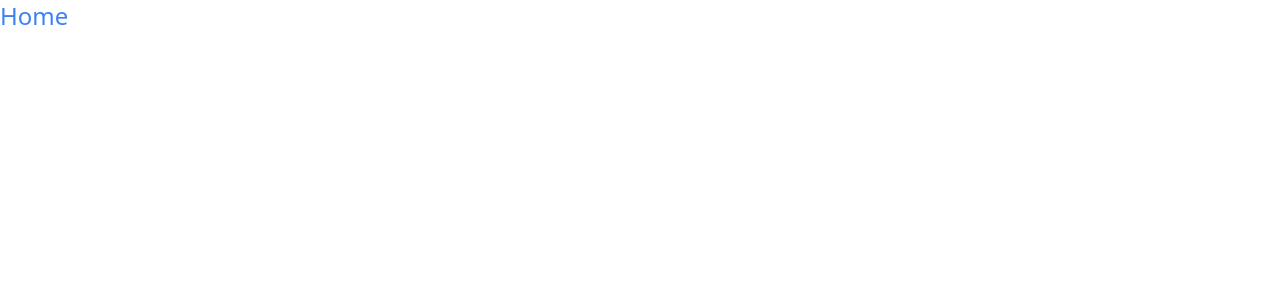
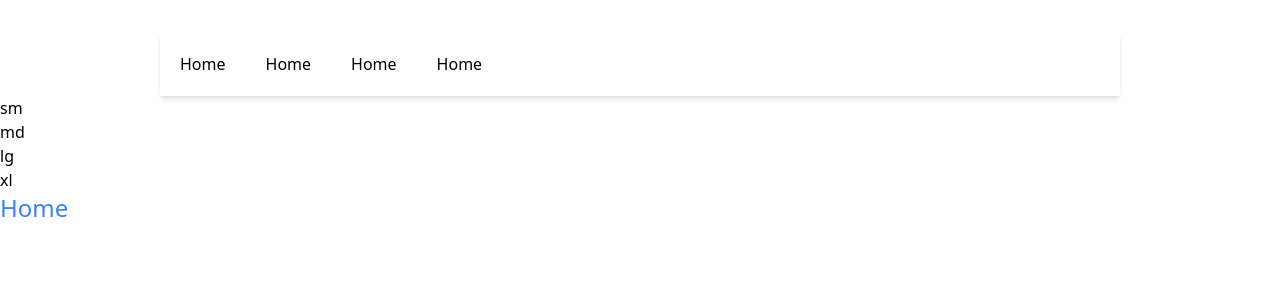
Before and after one commit to samgcode/skills-comp-2022, a React (Create React App) app: page /Home in a window 1280 px wide. Shown: the top 300 px of the page. Built offline with nearby package versions, Linux system fonts and the light colour scheme.

Commit message:
create navbar

```diff
--- a/src/App.jsx
+++ b/src/App.jsx
@@ -1,10 +1,11 @@
 import Router from './Router'
+import Navbar from './components/navbar/Navbar'
 
 function App() {
   return (
     <div>
       <header>
-
+        <Navbar></Navbar>
       </header>
       <body>
         <Router />
--- a/src/Router.jsx
+++ /dev/null
@@ -1,16 +0,0 @@
-import { BrowserRouter, Routes, Route} from "react-router-dom"
-
-import Home from './pages/Home'
-
-function Router() {
-  return (
-    <BrowserRouter>
-      <Routes>
-        <Route exact path='/' element={<Home/>}/>
-        <Route exact path='/Home' element={<Home/>}/>
-      </Routes>
-    </BrowserRouter>
-  )
-}
-
-export default Router
--- /dev/null
+++ b/src/components/TailwindSizingDisplay.jsx
@@ -0,0 +1,14 @@
+function TailwindSizingDisplay() {
+  return (
+    <div>
+      <h1 className="block sm:hidden">xs</h1>
+      <h1 className="hidden sm:block">sm</h1>
+      <h1 className="hidden md:block">md</h1>
+      <h1 className="hidden lg:block">lg</h1>
+      <h1 className="hidden xl:block">xl</h1>
+      <h1 className="hidden 2xl:block">2xl</h1>
+    </div>
+  )
+}
+
+export default TailwindSizingDisplay
--- /dev/null
+++ b/src/components/navbar/Navbar.jsx
@@ -0,0 +1,42 @@
+import { useState } from "react"
+import { Link } from "react-router-dom"
+
+function Navbar() {
+  const [open, setOpen] = useState(false)
+
+  function handleClick() {
+    setOpen(!open)
+  }
+
+  return (
+    <div className="content-center mx-auto">
+      <nav className="shadow-md w-full md:w-3/4 mx-auto">
+        <div className="bg-white mt-8 w-full h-16 flex md:justify-between justify-end md:rounded md:w-3/4">
+          <div className="text-black text-center align-middle my-auto md:block hidden ">
+            <Link to="/Home" className="mx-5">Home</Link>
+            <Link to="/Home" className="mx-5">Home</Link>
+            <Link to="/Home" className="mx-5">Home</Link>
+            <Link to="/Home" className="mx-5">Home</Link>
+          </div>
+          <button className="w-6 h-6 my-auto text-black mx-5 md:hidden" onClick={handleClick}>
+            {open ?
+              <svg className="w-6 h-6" fill="currentColor" viewBox="0 0 20 20" xmlns="http://www.w3.org/2000/svg"><path fillRule="evenodd" d="M4.293 4.293a1 1 0 011.414 0L10 8.586l4.293-4.293a1 1 0 111.414 1.414L11.414 10l4.293 4.293a1 1 0 01-1.414 1.414L10 11.414l-4.293 4.293a1 1 0 01-1.414-1.414L8.586 10 4.293 5.707a1 1 0 010-1.414z" clipRule="evenodd"></path></svg>
+              : <svg className="w-6 h-6" fill="currentColor" viewBox="0 0 20 20" xmlns="http://www.w3.org/2000/svg"><path fillRule="evenodd" d="M3 5a1 1 0 011-1h12a1 1 0 110 2H4a1 1 0 01-1-1zM3 10a1 1 0 011-1h12a1 1 0 110 2H4a1 1 0 01-1-1zM3 15a1 1 0 011-1h12a1 1 0 110 2H4a1 1 0 01-1-1z" clipRule="evenodd"></path></svg>
+            }
+          </button>
+        </div>
+        {open ?
+          <div className="w-full flex flex-col text-black align-middle z-50 my-auto bg-whiterounded-b md:hidden">
+            <Link to="/Home" className="mx-5 my-2">Home</Link>
+            <Link to="/Home" className="mx-5 my-2">Home</Link>
+            <Link to="/Home" className="mx-5 my-2">Home</Link>
+            <Link to="/Home" className="mx-5 my-2">Home</Link>
+          </div>
+          : null
+        }
+      </nav>
+    </div>
+  )
+}
+
+export default Navbar
--- a/src/index.jsx
+++ b/src/index.jsx
@@ -1,9 +1,13 @@
 import React from 'react';
 import ReactDOM from 'react-dom';
 import reportWebVitals from './reportWebVitals';
+import { BrowserRouter, Routes, Route } from "react-router-dom"
 
 import './index.css';
-import App from './App';
+import Home from './pages/Home'
+
+import Navbar from './components/navbar/Navbar';
+import TailwindSizingDisplay from './components/TailwindSizingDisplay';
 
 if (module.hot) {
   module.hot.accept();
@@ -11,7 +15,14 @@ if (module.hot) {
 
 ReactDOM.render(
   <React.StrictMode>
-    <App/>
+    <BrowserRouter>
+      <Navbar />
+      <TailwindSizingDisplay />
+      <Routes>
+        <Route exact path='/' element={<Home />} />
+        <Route exact path='/Home' element={<Home />} />
+      </Routes>
+    </BrowserRouter>
   </React.StrictMode>,
   document.getElementById('root')
 );
```
